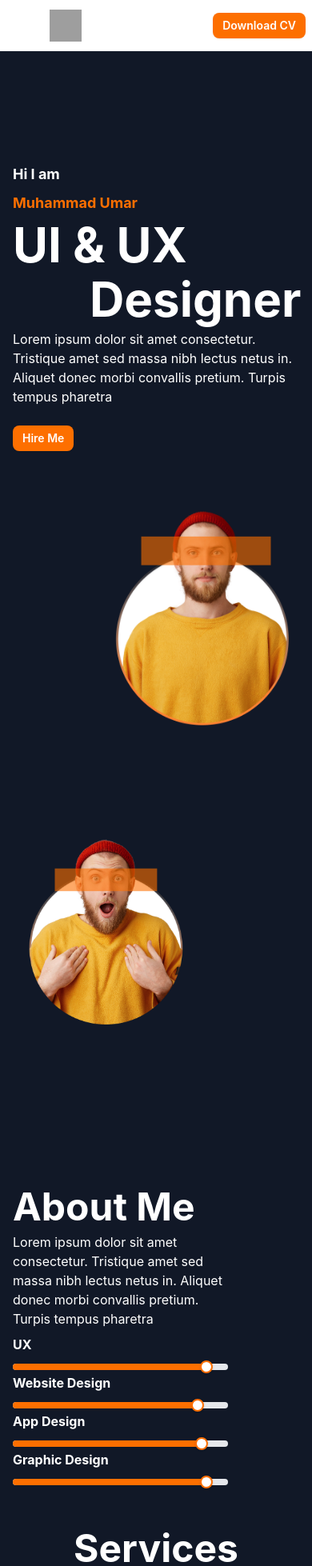
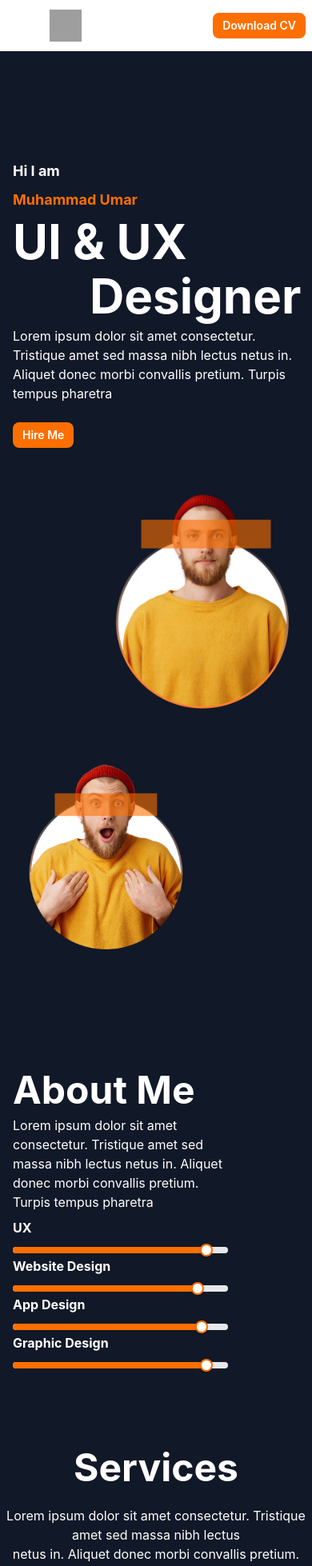
Before and after one commit to alaminrifat/daisyui-react-vite, a React (Vite) app: page / in a window 390 px wide. Shown: the top 1958 px of the page at 80% size. Built offline with nearby package versions, Linux system fonts and the light colour scheme; grey boxes are pictures that could not be loaded.

Commit message:
responsive

```diff
--- a/src/components/Aboutme.jsx
+++ b/src/components/Aboutme.jsx
@@ -4,9 +4,9 @@
 
 const Aboutme = ({ theme }) => {
     return (
-        <div className="mt-24">
+        <div className="mt-10 w-full">
             <div
-                className={`min-h-screen grid grid-cols-1 xl:grid-cols-2 gap-14 px-4 pt-3  mt-4 ${
+                className={` grid grid-cols-1 xl:grid-cols-2 gap-14 px-4 pt-3  mt-4 ${
                     theme === "dark"
                         ? "bg-white text-black"
                         : "bg-gray-900 text-white"
@@ -16,7 +16,7 @@
                     <img src={about} alt="home" className="w-[65%]" />
                 </div>
 
-                <div className="mt-32">
+                <div className="mt-24">
                     <h1 className="text-5xl mb-2 font-bold ">About Me</h1>
                     <h1 className="text-base mb-2 w-3/4 ">
                         Lorem ipsum dolor sit amet consectetur. Tristique amet
--- a/src/components/Home.jsx
+++ b/src/components/Home.jsx
@@ -4,7 +4,7 @@
     return (
         <>
             <div
-                className={`min-h-screen grid grid-cols-1 xl:grid-cols-2 gap-14 px-4 pt-3  mt-4 ${
+                className={` grid grid-cols-1 xl:grid-cols-2 gap-14 px-4 pt-3 mt-3 ${
                     theme === "dark"
                         ? "bg-white text-black"
                         : "bg-gray-900 text-white"
--- a/src/components/Services.jsx
+++ b/src/components/Services.jsx
@@ -7,9 +7,8 @@
 const Services = ({ theme }) => {
     console.log(theme);
     return (
-        <div className={`text-black`}>
-
-            <h1 className={`text-5xl mb-2 font-bold text-center mt-8 ${theme === 'dark' ? 'text-black' : 'text-white'}`}>Services</h1>
+        <div className={`text-black mt-24`}>
+            <h1 className={`text-5xl mb-2 font-bold text-center  ${theme === 'dark' ? 'text-black' : 'text-white'}`}>Services</h1>
             <h1 className={`text-base mb-2 text-center mt-6 ${theme === 'dark' ? 'text-black' : 'text-white'}`}>
                 Lorem ipsum dolor sit amet consectetur. Tristique amet sed massa
                 nibh lectus <br /> netus in. Aliquet donec morbi convallis
```
